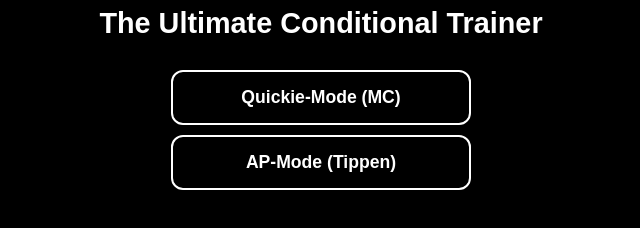
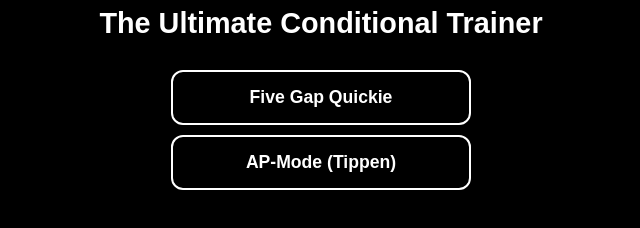
Before and after one commit to reemt-tammeus/Iffy, a plain HTML site: page index.html in a window 1280 px wide. Shown: the part 512-740 px from the top of the page, 319-959 px from the left. Drawn offline with Linux system fonts and the light colour scheme.

Commit message:
Update index.html

```diff
--- a/index.html
+++ b/index.html
@@ -18,7 +18,7 @@
                 <div class="start-ui-zone">
                     <h1>The Ultimate Conditional Trainer</h1>
                     <div class="mode-selection">
-                        <button onclick="startGame('quickie')">Quickie-Mode (MC)</button>
+                        <button onclick="startGame('quickie')">Five Gap Quickie</button>
                         <button onclick="startGame('ap')">AP-Mode (Tippen)</button>
                     </div>
                 </div>
```
